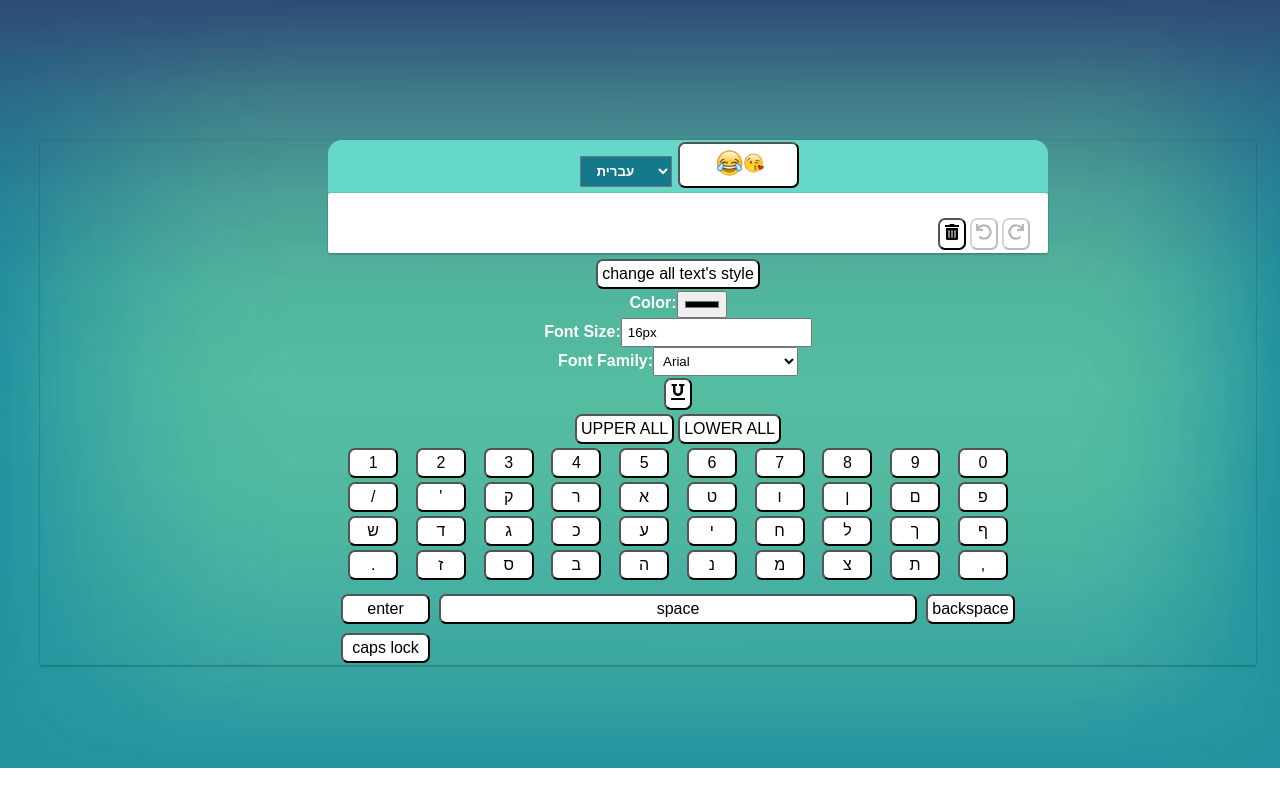
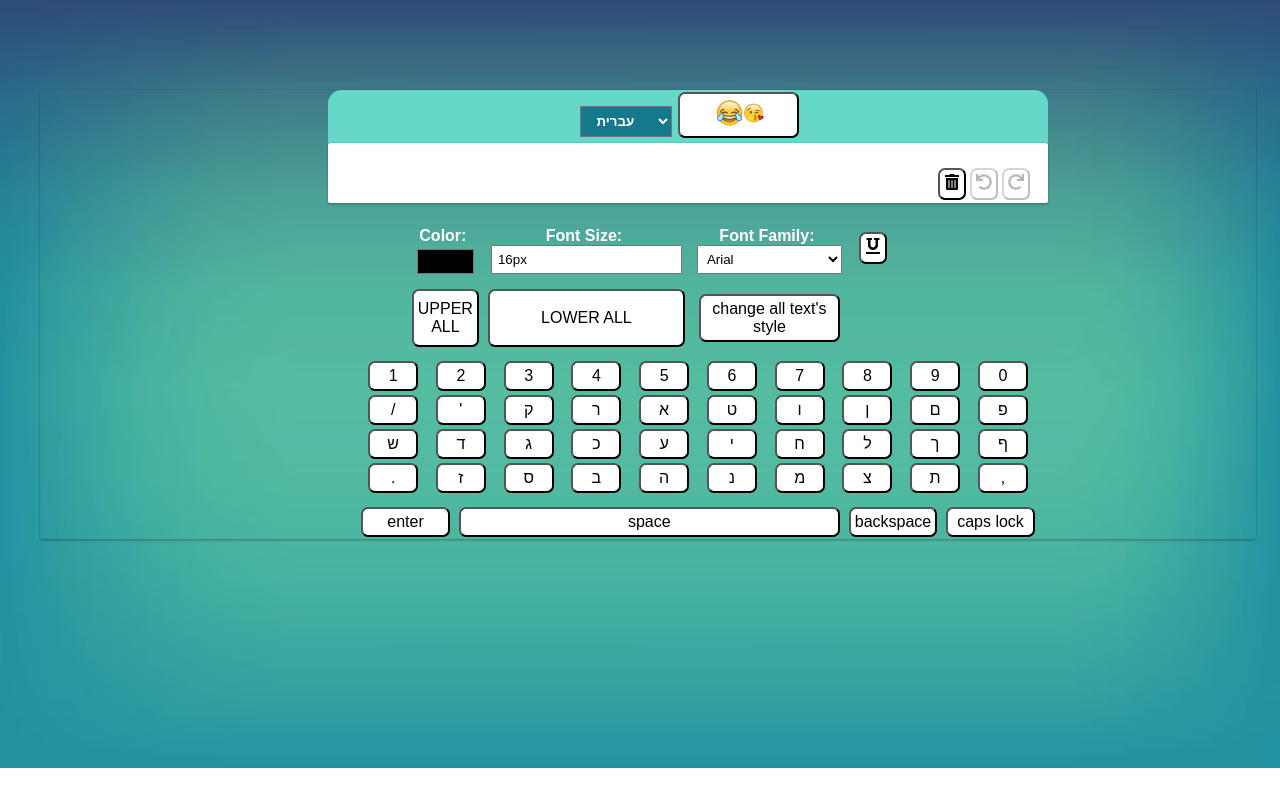
Before and after one commit to chavi362/virtual-keyboard, a React (Vite) app: page / in a window 1280 px wide. Built offline with nearby package versions, Linux system fonts and the light colour scheme.

Commit message:
after active

```diff
--- a/src/Components/KeyBoardStylee.css
+++ b/src/Components/KeyBoardStylee.css
@@ -1,6 +1,8 @@
 #numbers-row {
   margin-left: 310px;
 }
+
+
 
 #keyboard-row {
   display: flex;
@@ -8,6 +10,7 @@
   padding-left: 0px;
   margin-right: 0px;
 }
+
 
 button {
   border-radius: 7px;
@@ -119,9 +122,9 @@ select {
 #letters-row {
   display: grid;
   grid-template-columns: repeat(10, 1fr);
-    max-width: 700px;
-    justify-content: center;
-  }
+  max-width: 700px;
+  justify-content: center;
+}
 
 
 .emoji-keyboard {
@@ -141,7 +144,7 @@ select {
 }
 
 .space {
-  grid-column: span 5;
+  grid-column: span 4;
   /* span 2 columns for the space button */
 }
 
@@ -161,12 +164,69 @@ select {
   flex-direction: column;
   align-items: center;
   text-align: center;
-  margin-top: 100px;
+  margin-top: 50px;
   border-radius: 2px;
   box-shadow: rgba(0, 0, 0, 0.16) 0px 2px 2px 0px, rgba(0, 0, 0, 0.08) 0px 0px 0px 1px;
 }
 
+.keyboard-container {
+  align-self: center;
+  display: flex;
+  justify-content: center;
+  align-items: flex-start;
+  /* Align items to the top */
+  margin-left: 100px;
+  /* Adjust margin as needed */
+  margin-left: 100px;
+  /* Adjust margin as needed */
 
-.keyboard-container {
-  margin-left: 60px; /* Adjust margin as needed */
 }
+
+.style-selector-container {
+  display: grid;
+  grid-template-columns: repeat(4, 1fr);
+  grid-template-rows: auto auto;
+  /* Two rows: one for inputs and one for buttons */
+  gap: 5px;
+  margin-top: 10px;
+  margin-left:30%;
+}
+
+.style-selector-container>div {
+  margin: 5px;
+  grid-column: span 1;
+}
+
+.style-selector-container label {
+  margin-right: 5px;
+  grid-column: span 1;
+}
+
+.style-selector-container button {
+  margin-top: 5px;
+  grid-column: span 1;
+}
+
+/* Additional styling for the second row of buttons */
+.style-selector-container button#upper-all,
+.style-selector-container button#lower-all,
+.style-selector-container button#change-all-text-style {
+  grid-row: 2;
+}
+.style-selector-container button#change-all-text-style
+{
+  grid-column: span 3 ;
+}
+
+.active {
+  background-color: rgb(20, 122, 139) !important;
+}
+
+#colorInput {
+  padding: 0px;
+  background-color: transparent;
+  border: none;
+  height: 70%;
+  width: 100%;
+
+}
--- a/src/Components/StyleSelector.jsx
+++ b/src/Components/StyleSelector.jsx
@@ -1,24 +1,26 @@
-import React from 'react';
+import React, { useState } from 'react';
 import styled from 'styled-components';
 import { FaUnderline } from 'react-icons/fa';
-import './KeyBoardStylee.css'
-
+import './KeyBoardStylee.css';
 
 function StyleSelector(props) {
-    const { currentStyle, onSelectStyle,upperAll,lowerAll } = props;
-
+    const [changeAllStyle, setChangeAllStyle] = useState(false);
+    const {  changeAllTextStyle, currentStyle, onSelectStyle, upperAll, lowerAll } = props;
     const handleColorChange = (newColor) => {
         onSelectStyle({
             ...currentStyle,
             color: newColor,
         });
+        if (changeAllStyle)
+        changeAllTextStyle();
     };
-
     const handleFontSizeChange = (newFontSize) => {
         onSelectStyle({
             ...currentStyle,
             fontSize: newFontSize,
         });
+        if (changeAllStyle)
+        changeAllTextStyle();
     };
 
     const handleFontFamilyChange = (newFontFamily) => {
@@ -26,6 +28,8 @@ function StyleSelector(props) {
             ...currentStyle,
             fontFamily: newFontFamily,
         });
+        if (changeAllStyle)
+        changeAllTextStyle();
     };
 
     const handleTextDecorationChange = () => {
@@ -33,24 +37,25 @@ function StyleSelector(props) {
             ...currentStyle,
             textDecoration: currentStyle.textDecoration === 'none' ? 'underline' : 'none'
         });
+        if (changeAllStyle)
+        changeAllTextStyle();
     };
+
 
     const FontOption = styled.option`
         font-family: ${(props) => props.fontFamily};
     `;
 
     return (
-        <div>
-            <button onClick={props.changeAllStyle}>change all text's style</button>
+        <div className="style-selector-container">
             <div>
                 <label>Color:</label>
-                <input type="color" value={currentStyle.color} onChange={(e) => handleColorChange(e.target.value)} />
+                <input type="color" id="colorInput" value={currentStyle.color} onChange={(e) => handleColorChange(e.target.value)} />
             </div>
             <div>
                 <label>Font Size:</label>
-                <input type="input" value={currentStyle.fontSize} onChange={(e) => handleFontSizeChange(e.target.value) }  />
+                <input type="input" value={currentStyle.fontSize} onChange={(e) => handleFontSizeChange(e.target.value)} />
             </div>
-
             <div>
                 <label>Font Family:</label>
                 <select value={currentStyle.fontFamily} onChange={(e) => handleFontFamilyChange(e.target.value)}>
@@ -67,14 +72,16 @@ function StyleSelector(props) {
                 </select>
             </div>
             <div>
-                <button id="underline" onClick={() => handleTextDecorationChange('underline')}>
+                <button id="underline" onClick={handleTextDecorationChange} className={`${currentStyle.textDecoration==='underline' ? 'active' : ''}`} >
                     <FaUnderline />
                 </button>
             </div>
             <button id='upper-all' onClick={upperAll}>UPPER ALL</button>
             <button id='lower-all' onClick={lowerAll}>LOWER ALL</button>
+            <div>
+            <button onClick={() => setChangeAllStyle(!changeAllStyle)} className={`${changeAllStyle ? 'active' : ''}`}>change all text's style</button>
+            </div>
         </div>
     );
 }
-
 export default StyleSelector;
--- a/src/Components/virtualKeyBoard.jsx
+++ b/src/Components/virtualKeyBoard.jsx
@@ -19,7 +19,6 @@ function VirtualKeyBoard() {
     const [isUndo, setIsUndo] = useState(stack.length === 0);
     const [isRedo, setIsRedo] = useState(stack.length === 0);
     const [isCapslock, setIsCapslock] = useState(false);
-    const [changeAllStyle, setChangeAllStyle] = useState(false);
     const changeState = () => {
         setIsEmojiActive(!isEmojiActive);
     };
@@ -72,8 +71,15 @@ function VirtualKeyBoard() {
         char: item.char.toLowerCase(),
         style: { ...item.style },
     });
+    const setOneStyle = (item) => ({
+        char: item.char,
+        style: { ...currentStyle },
+    });
     const upperAll = () => changeAllText(upperChar);
     const lowerAll = () => changeAllText(lowerChar);
+
+    const changeAllTextStyle=()=>changeAllText(setOneStyle);
+
     function handleInputButtonClick(char) {
         setStack((prevStack) => {
             let newStack = [...prevStack];
@@ -111,14 +117,12 @@ function VirtualKeyBoard() {
             return newStack;
         });
     }
-
     function deleteAllClicked() {
         let text = "Press a button!\nEither OK or Cancel.";
         if (window.confirm(text) === true) {
             deleteAll();
         }
     }
-
     function deleteAll() {
         setStack((prevStack) => {
             let newStack = [...prevStack];
@@ -149,7 +153,6 @@ function VirtualKeyBoard() {
         }
     };
     return (
-        <div className='MainDiv'>
         <div className='virtual_keyBoard'>
             <div className='screenDiv'>
                 <div className='change_layout'>
@@ -158,20 +161,18 @@ function VirtualKeyBoard() {
                 <Screen text={stack[stack.length - 1] || placeholder} />
                 <SpecialButtons handleEvent={handleEvent} isUndo={isUndo} isRedo={isRedo} />
             </div>
+            <div className="style-selector-container">
+                <StyleSelector changeAllTextStyle={changeAllTextStyle} onSelectStyle={handleSelectStyle} currentStyle={currentStyle} upperAll={upperAll} lowerAll={lowerAll} />
+            </div>
             <div className="keyboard-container">
-                    <div className='keyboard-with-style-selector'>
-                        <StyleSelector onSelectStyle={handleSelectStyle} currentStyle={currentStyle} upperAll={upperAll} lowerAll={lowerAll} />
                 {isEmojiActive ? (
                     <EmojiKeyBoard handleInputButtonClick={handleInputButtonClick} />
                 ) : (
                     <KeyBoard isCapslock={isCapslock} setIsCapslock={setIsCapslock} language={language} handleButtonClick={handleInputButtonClick} handleEvent={handleEvent} />
                 )}
             </div>
-                </div>
-            </div>
 
         </div>
     );
 }
-
 export default VirtualKeyBoard;
--- a/src/letterStyle.js
+++ b/src/letterStyle.js
@@ -1,5 +1,5 @@
 class LetterStyle {
-  constructor(color = 'black', fontSize = '16px', fontFamily = 'Arial', textDecoration = false) {
+  constructor(color = 'black', fontSize = '16px', fontFamily = 'Arial', textDecoration = 'none') {
     this.color = color;
     this.fontSize = fontSize;
     this.fontFamily = fontFamily;
```
Lines whose indentation alone changed are shown as unchanged.
